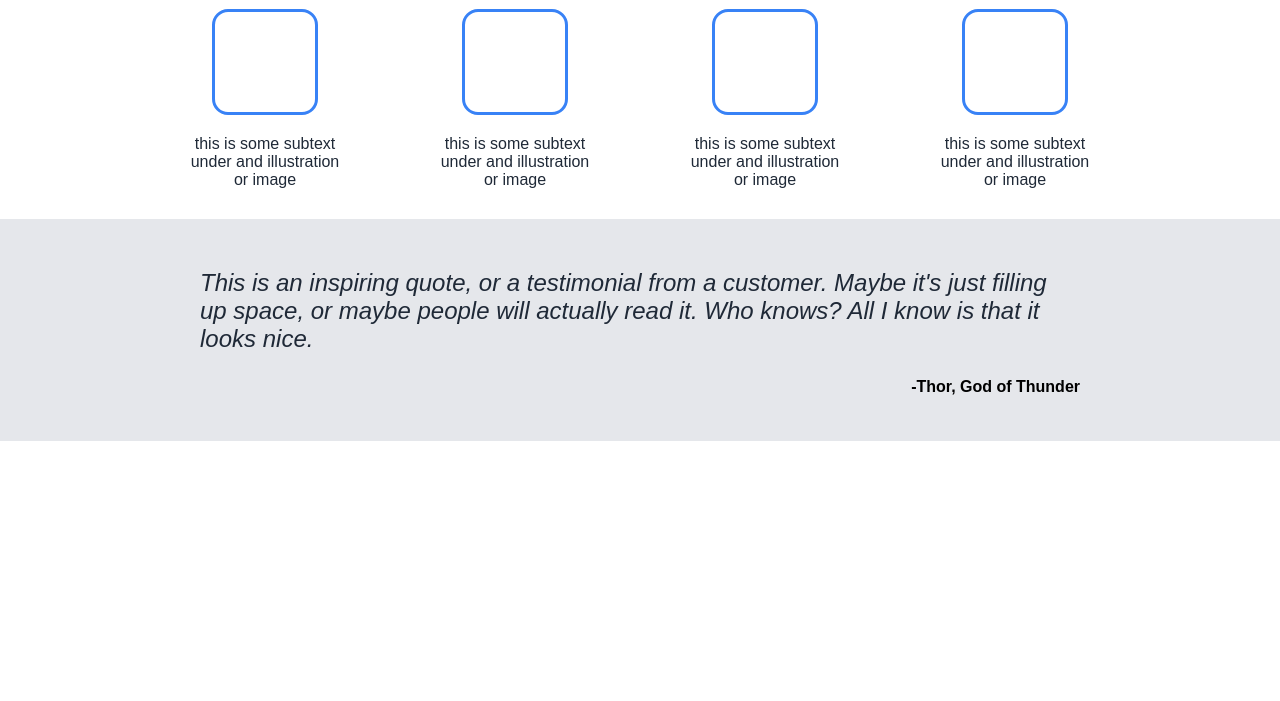
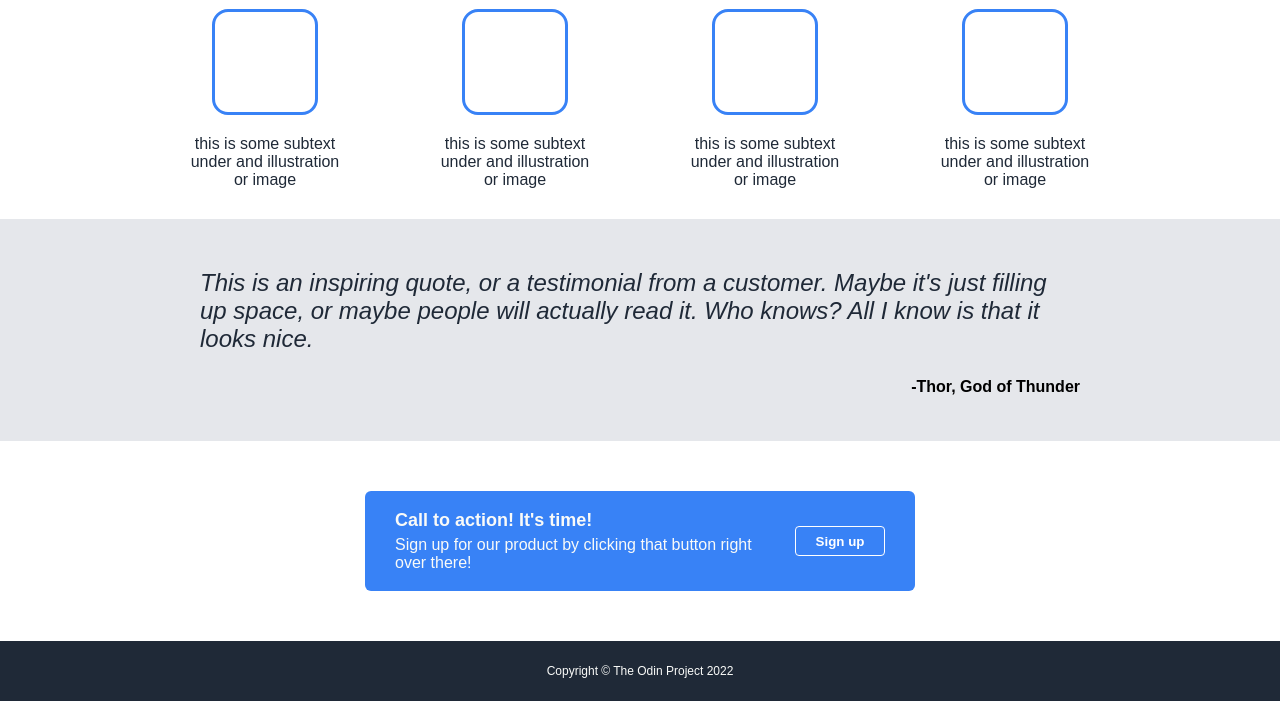
Before and after one commit to mingucodes/TOP-landing-page, a plain HTML site: page index.html in a window 1280 px wide. Shown: the part 411-1112 px from the top of the page. Before the commit the page ends 852 px from the top, so only its background shows below. Drawn offline with Linux system fonts and the light colour scheme.

Commit message:
add cto section & footer

```diff
--- a/index.html
+++ b/index.html
@@ -79,5 +79,31 @@
 
   </div>
 
+  <div class="cto-section">
+
+    <div class="cto-container">
+
+      <div class="cto-left">
+
+        <div class="cto-text">Call to action! It's time!</div>
+
+        <div id="cto-desc">Sign up for our product by clicking that button right over there!</div>
+
+      </div>
+
+      <div class="cto-right">
+
+        <button class="signup-button">Sign up</button>
+
+      </div>
+
+    </div>
+
+  </div>
+
+  <div class="footer">
+    Copyright © The Odin Project 2022
+  </div>
+
 </body>
 </html>
--- a/styles.css
+++ b/styles.css
@@ -152,3 +152,73 @@ button:hover {
   font-weight: 900;
   padding-bottom: 45px;
 }
+
+.cto-section {
+  display: flex;
+  justify-content: center;
+  margin-top: 50px;
+}
+
+.cto-container {
+  display: flex;
+  justify-content: space-between;
+
+  gap: 30px;
+
+  background-color: #3882f6;
+  border-radius: 6px;
+
+  width: 550px;
+  height: 80px;
+
+  padding-top: 10px;
+  padding-bottom: 10px;
+}
+
+.cto-left {
+  display: flex;
+  flex-direction: column;
+  align-items: left;
+  justify-content: center;
+  gap: 5px;
+
+  color: #f9faf8;
+}
+
+.cto-text {
+  font-size: 18px;
+  font-weight: bolder;
+}
+
+.cto-text,
+#cto-desc {
+  padding-left: 30px;
+}
+
+.cto-right {
+  display: flex;
+  justify-content: center;
+  align-items: center;
+  padding-right: 30px;
+}
+
+.signup-button {
+  width: 90px;
+  height: 30px;
+  background-color: #3882f6;
+  border: white solid 1px;
+  border-radius: 4px;
+  color: white;
+  font-weight: bolder;
+}
+
+.footer {
+  display: flex;
+  justify-content: center;
+  align-items: center;
+  background-color: #1f2937;
+  color: #f9faf8;
+  margin-top: 50px;
+  height: 60px;
+  font-size: 12px;
+}
```
